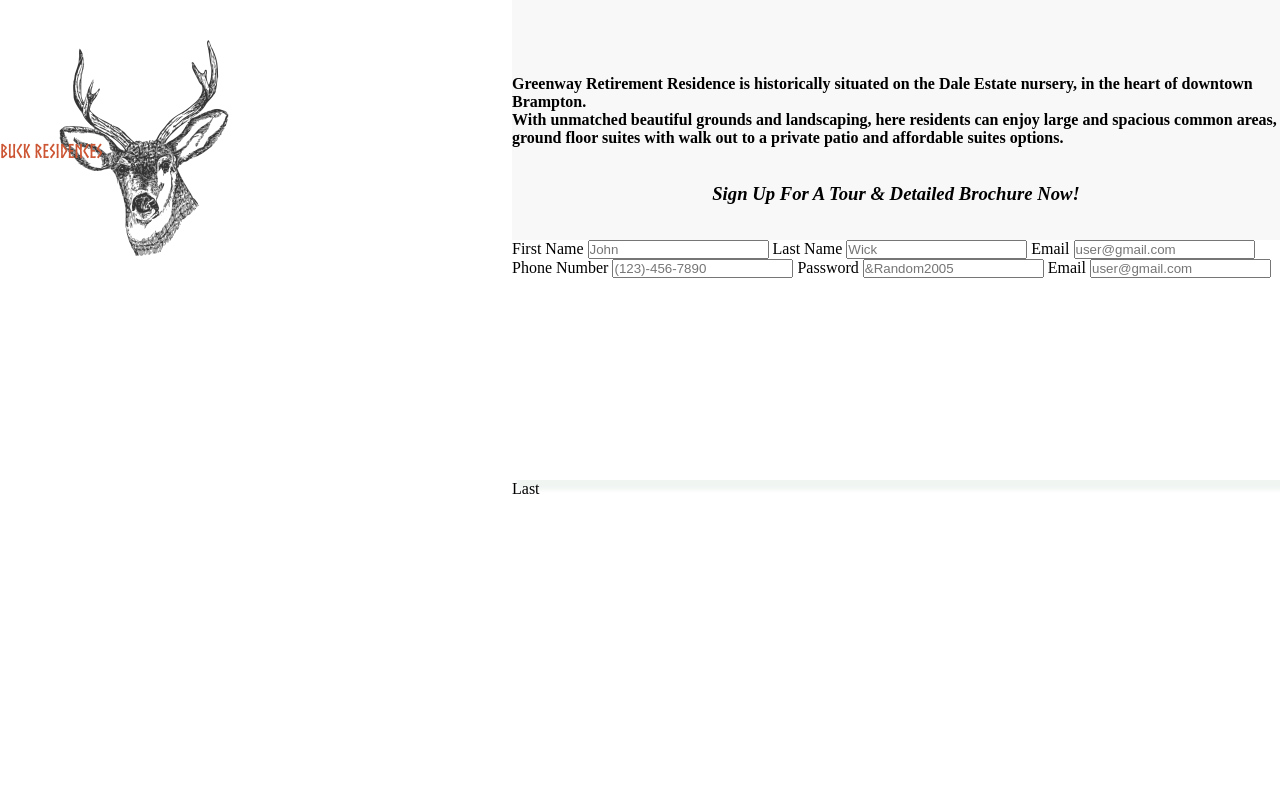
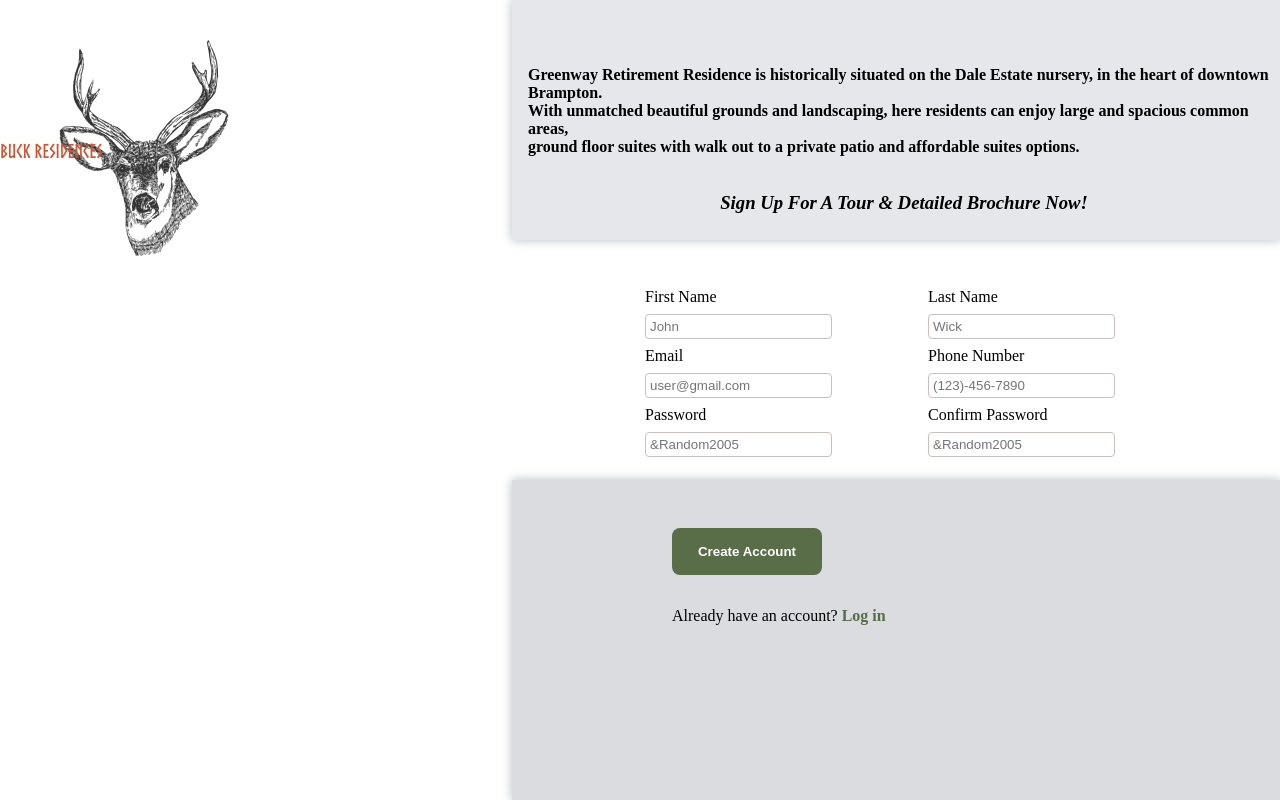
Before and after one commit to hakeem0114/Sign-up-Page, a plain HTML site: page index.html in a window 1280 px wide. Drawn offline with Linux system fonts and the light colour scheme.

Commit message:
Finished CSS. Adding js for password validation

```diff
--- a/index.html
+++ b/index.html
@@ -24,35 +24,48 @@
                 <br> <br>
                 <h3><em>Sign Up For A Tour & Detailed Brochure Now!</em></h3>
             </div>
+
             <div class="middle">
-                <form action="#" method="post" >
+                <form action="#" method="post" class="middle-form">
 
-                        <label for="name">First Name</label>
-                        <input type="text" placeholder="John" id="name" required>
+                        <div class="left">
+                            <label for="name">First Name</label>
+                            <input type="text" placeholder="John" id="name" required>
 
+                            <label for="email">Email</label>
+                            <input type="email" placeholder="user@gmail.com" id="email" required>
 
-                        <label for="name">Last Name</label>
-                        <input type="text" placeholder="Wick" id="name" required>
+                            <label for="password">Password</label>  <! Password validation in Js>
+                            <input type="password" placeholder="&Random2005" id="password" required>
 
+                        </div>
 
-                        <label for="email">Email</label>
-                        <input type="email" placeholder="user@gmail.com" id="email" required>
+                         <div class="right">
+                            <label for="name">Last Name</label>
+                            <input type="text" placeholder="Wick" id="name" required>
 
+                            <label for="phone">Phone Number</label>
+                            <input type="tel" placeholder="(123)-456-7890" id="phone" pattern="[0-9]{3}-[0-9]{3}-[0-9]{4}"
+                             minlength="9" maxlength="9" required>
 
-                        <label for="phone">Phone Number</label>
-                        <input type="tel" placeholder="(123)-456-7890" id="phone" pattern="[0-9]{3}-[0-9]{3}-[0-9]{4}"
-                         minlength="9" maxlength="9" required>
+                            <label for="password">Confirm Password</label>
+                            <input type="password" placeholder="&Random2005" id="password" required>
 
-                         <label for="password">Password</label>  <! Password validation in Js>
-                        <input type="password" placeholder="&Random2005" id="password" required>
+                         </div>
 
-                        <label for="email">Email</label>
-                        <input type="email" placeholder="user@gmail.com" id="email" required>
 
                 </form>
 
             </div>
-            <div class="last">Last</div>
+
+            <div class="bottom">
+                <div class="footer">
+                    <button class="account">Create Account</div>
+                        <p class="para" >Already have an account?  <a href="#">Log in</a> </p>
+
+                </div>
+
+            </div>
 
         </div>
     </div>
--- a/style.css
+++ b/style.css
@@ -2,6 +2,8 @@
     box-sizing:border-box;
     margin: 0;
     padding: 0;
+
+    --new-green:  #596D48;
 }
 
 @font-face {
@@ -27,6 +29,11 @@
 }
 
 .hero{
+
+    display: flex;
+    align-items: center;
+
+
     background-image: url(./images/deer.png );
     background-size: no-repeat;
     background-size: cover; /*Scales image with same ratio to container*/
@@ -39,8 +46,7 @@
     color: rgb(204, 86, 51);
     font-size: larger;
 
-    display: flex;
-    align-items: center;
+
 }
 
 .right-container{
@@ -51,30 +57,59 @@
 }
 .top{
     height:30%;
-
-    background-color: #f8f8f8;
-
+    background-color: #e5e7eb;
     display: flex;
     flex-direction: column;
     justify-content: center;
     align-items: center;
 
     padding-top: 40px;
+    padding-left: 1rem;
+    box-shadow: 0 0 10px  #b8bbc0 ;
+
 }
 
 .middle{
     height:30%;
-    box-shadow: 5px 10px 5px #f0f5f2;
 }
-.bottom{
-    height:40%;
-    background-color: #c5ccc5;
+
+.middle-form{
+    display: flex;
+    justify-content: center;
+    align-items: center;
+
+    margin-right: 2rem;
 
 }
 
+input{
+    border:1px solid rgb(202, 191, 191);
+    border-radius: .25rem;
+}
+
+.left{
+    display: flex;
+    flex-direction: column;
+
+    margin: 3rem;
+    gap: 0.5rem;
+}
+.right{
+    display: flex;
+    flex-direction: column;
+
+    margin: 3rem;
+    gap: 0.5rem;
+}
+
+.left > input, .right > input{
+    padding: .25rem;
+}
 
 input:focus{
-    border-color: #c9db21;
+    outline: none;
+    box-shadow: 0 0 10px #719ECE;
+    border-color: #66afe9;
 }
 
 input:invalid{
@@ -83,3 +118,49 @@ input:invalid{
 input:valid{
     border-color: solid rgb(61, 185, 99);
 }
+
+
+.bottom{
+    height:40%;
+    background-color: #dadce0;
+    box-shadow: 0 0 10px  #b8bbc0 ;
+}
+
+.footer{
+    margin-left: 10rem;
+    text-decoration: none;
+    margin-top: 3rem;
+}
+
+.para{
+    margin-left: 10rem;
+    margin-top: 2rem;
+}
+
+.para a{
+    text-decoration: none;
+}
+
+a{
+    color: var(--new-green);
+    font-weight: bold;
+}
+
+.para a:focus{
+    color: rgb(120, 141, 120);
+}
+
+.account{
+    background-color:var(--new-green);
+
+    border: none;
+    padding: 1rem;
+    border-radius: .5rem;
+    width: 150px;
+    color: white;
+    font-weight: bold;
+}
+
+.account:focus{
+    transform: scale(1.05);
+}
```
Also changed, not shown: 1 other file.
